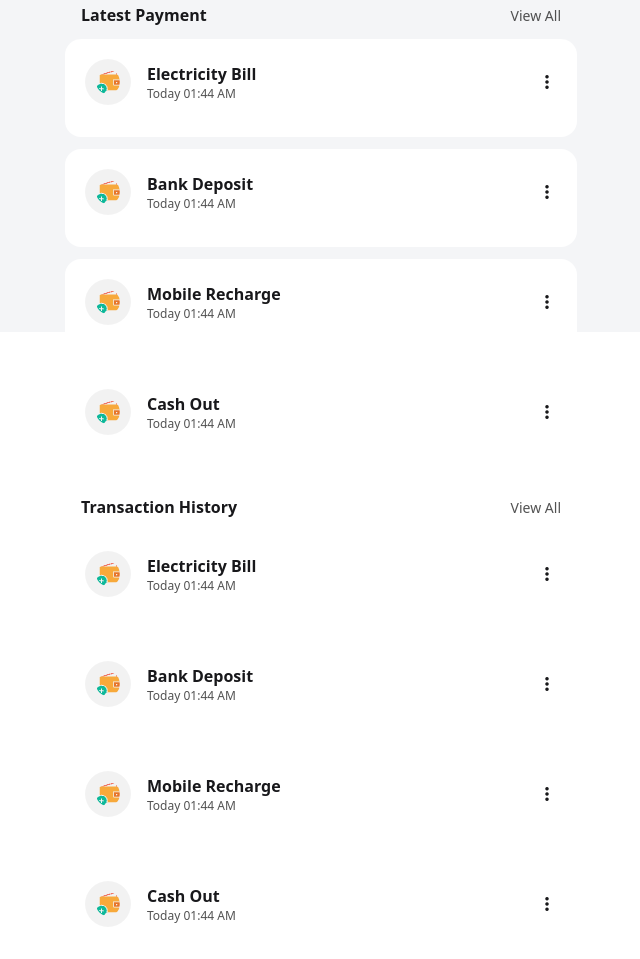
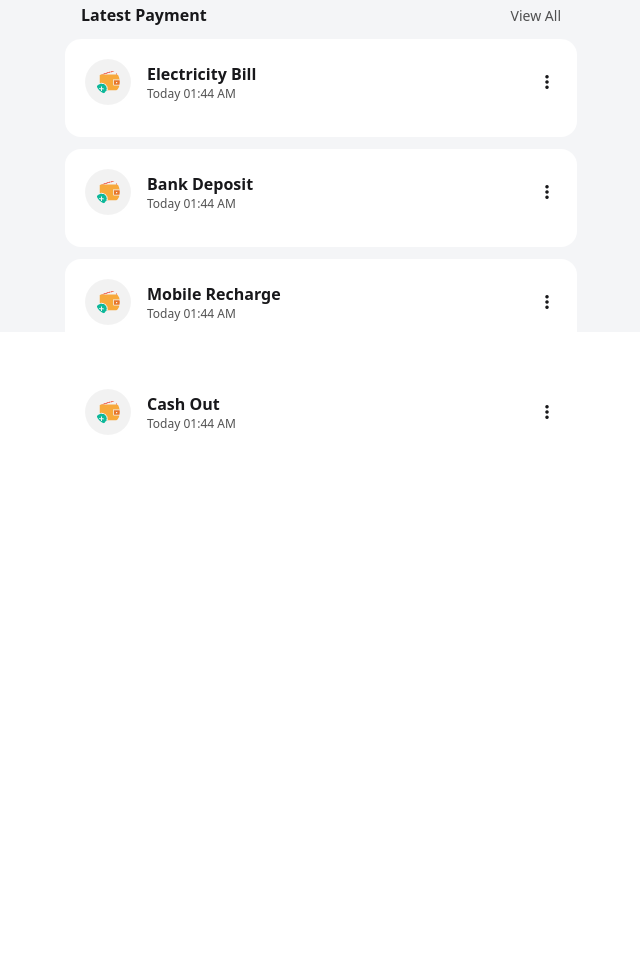
Before and after one commit to sunnyonweb/payoo-mobile-app-programming-hero, a plain HTML site: page home.html in a window 1280 px wide. Shown: the part 468-1427 px from the top of the page, without its empty margins (319-959 px from the left). After the commit the page ends 935 px from the top, so only its background shows below. Drawn offline with nearby package versions, Linux system fonts and the light colour scheme.

Commit message:
error fixed

```diff
--- a/home.html
+++ b/home.html
@@ -313,7 +313,7 @@
              <!-- pay bill form End -->
 
              <!-- Transactions form start -->
-              <div class="form" id="transaction-parent">
+              <div class="form" id="transaction-parent" style="display: none;">
                  <div class="flex justify-between items-center mt-7 px-4">
                     <h1 class=" font-bold">
                     Transaction History
```
